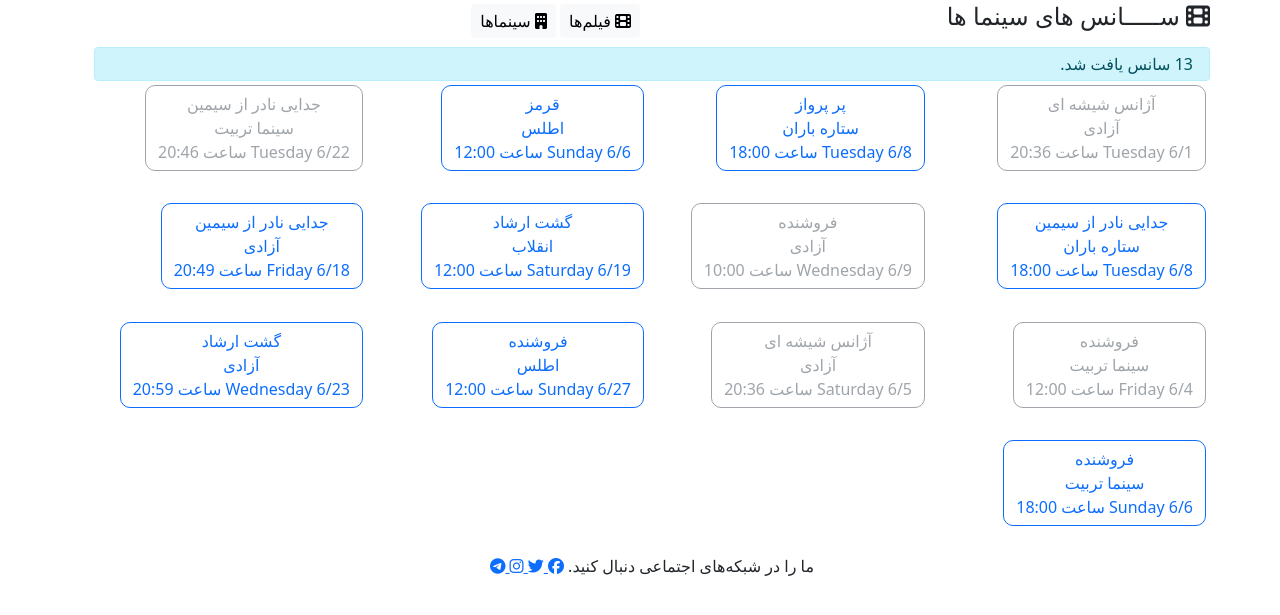
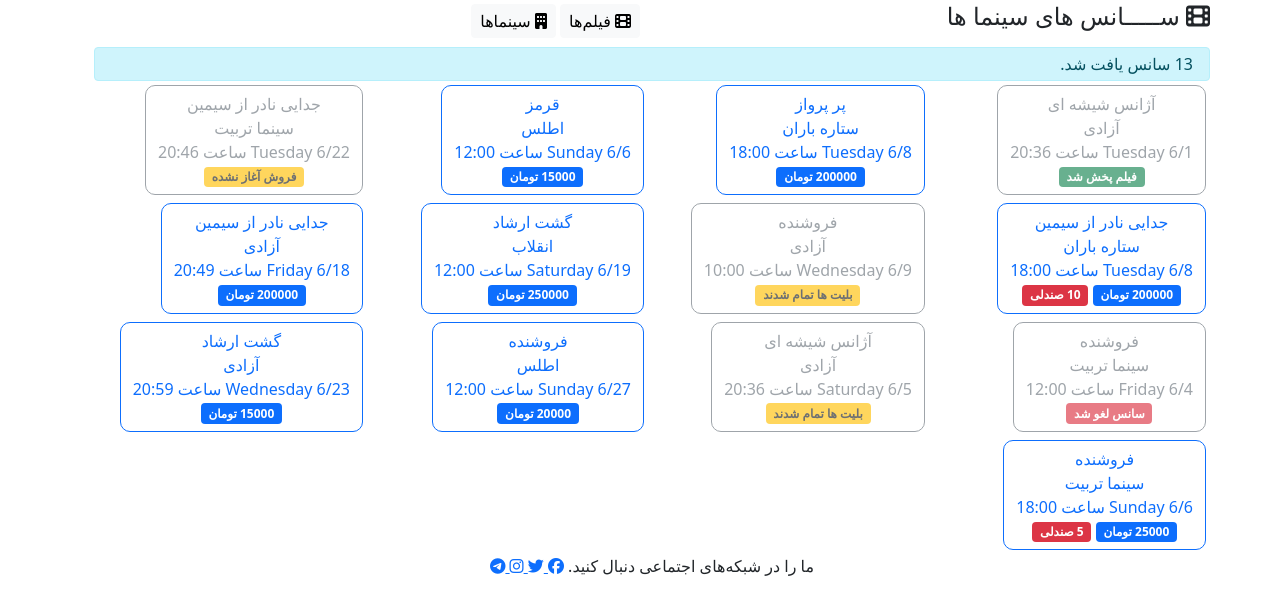
Before and after one commit to iam-Robo/DjangoCourse, a Django app: page /ticketing/showtime/list in a window 1280 px wide. Shown: the part 44-659 px from the top of the page. Run offline with Django 3.2, Linux system fonts and the light colour scheme; data comes from the database, SQL or seed files in the repository; both versions use the stored data as it was after the commit; some libraries are stand-ins or nearby versions.

Commit message:
added some codes to showtime_list.html to show status of scence and free seats

```diff
--- a/ticketing/templates/ticketing/showtime_list.html
+++ b/ticketing/templates/ticketing/showtime_list.html
@@ -14,11 +14,11 @@
                 <div class="row px-2">
                     {% for item in showtime_list_views %}
                         <div class="col-3 px-2 py-1">
-                               <button type="button" style="border-radius: 10px"
+                               <button type="button" style="border-radius:10px; font-size: 1em; font-weight: normal"
                                 {% if item.status != item.SALE_OPEN %}
                                         disabled class="btn btn-outline-secondary"
                                 {% else %}
-                                         class="btn btn-outline-primary">
+                                         class="btn btn-outline-primary" >
                                 {% endif %}
                                 <span>{{ item.movie }}</span>
                                 <br/>
@@ -27,31 +27,31 @@
                                 <span>
                                     {{ item.start_time|date:"l n/j ساعت H:i" }}
                                 </span>
-                               </button>
-                                {# TODO: extract a template tag or filter for class below #}
-                                <span class="showtime-status badge
-                                    {% if item.status == item.SALE_NOT_STARTED %}
-                                        badge-warning
+                               <br/>
+                                    {% if item.status == item.SALE_OPEN %}
+                                        <span class="badge bg-primary">
+                                            {{ item.price }} تومان
+                                        </span>
                                     {% elif item.status == item.SHOW_CANCELED %}
-                                        badge-danger
-                                    {% elif item.status == item.SALE_OPEN %}
-                                        badge-success
+                                        <span class="badge bg-danger">
+                                            {{ item.get_status_display }}
+                                        </span>
+                                    {% elif item.status == item.MOVIE_PLAYED %}
+                                        <span class="badge bg-success">
+                                            {{ item.get_status_display }}
+                                        </span>
                                     {% else %}
-                                        badge-secondary
-                                    {% endif %}">
-                                    {% if item.status == item.SALE_OPEN %}
-                                        {{ item.get_price_display }}
-                                    {% else %}
+                                        <span class="badge bg-warning text-dark">
                                             {{ item.get_status_display }}
+                                        </span>
                                     {% endif %}
-                                </span>
-                                {% if item.status == item.SALE_OPEN and item.free_seats < 10 %}
-                                    <span class="badge badge-danger">
+                                    {% if item.status == item.SALE_OPEN and item.free_seats < 15 %}
+                                                <span class="badge bg-danger">
                                                 {{ item.free_seats }}
                                                 صندلی
                                                 </span>
                                     {% endif %}
-                            </a>
+                               </button>
                         </div>
                     {% endfor %}
                 </div>
```
Also changed, not shown: ticketing/models.py (+6 -6 lines), db.sqlite3. Lines whose indentation alone changed are shown as unchanged.
